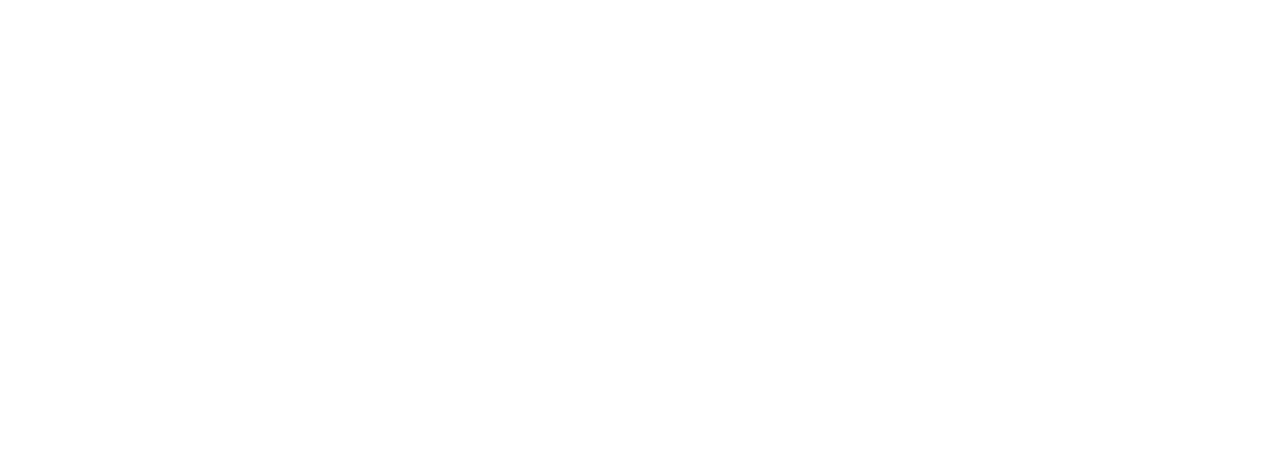
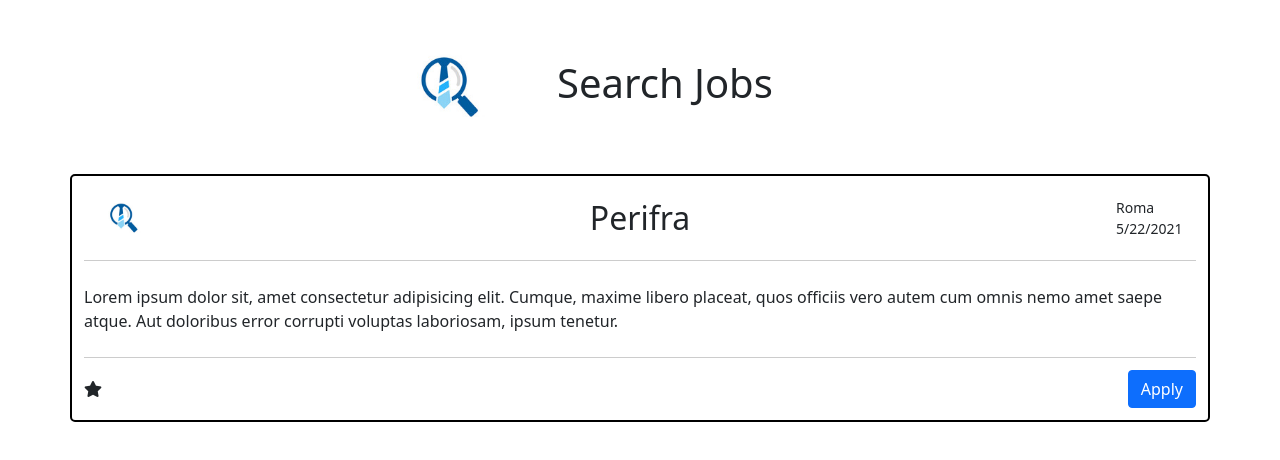
Before and after one commit to VinRu5/vuejs-search-jobs, a plain HTML site: page index.html in a window 1280 px wide. Drawn offline with nearby package versions, Linux system fonts and the light colour scheme.

Commit message:
css base

```diff
--- a/css/style.css
+++ b/css/style.css
@@ -0,0 +1,46 @@
+img {
+    width: 100%;
+}
+
+
+/* Advertisement  */
+section.ad {
+    border: 2px solid black;
+    border-radius: 5px;
+}
+
+.ad .ad-info {
+    display: flex;
+    align-items: center;
+    justify-content: center;
+    border-bottom: 1px #ccc solid;
+}
+
+.ad-info .logo-container {
+    flex-basis: 80px;
+}
+
+.ad-info .company {
+    flex-grow: 1;
+    text-align: center;
+    font-size: 32px;
+}
+
+.ad-info .info {
+    flex-basis: 80px;
+    font-size: 14px;
+}
+
+.ad .ad-text {
+    margin-top: 24px;
+    margin-bottom: 24px;
+}
+
+.ad .ad-preferences {
+    display: flex;
+    align-items: center;
+    justify-content: space-between;
+    border-top: 1px #ccc solid;
+    padding-top: 12px;
+    padding-bottom: 12px;
+}
--- a/index.html
+++ b/index.html
@@ -12,6 +12,36 @@
 </head>
 <body>
     <div id="app">
+        <div class="container">
+            <header class="row align-items-center justify-content-center">
+                <div class="img-container col-2">
+                    <img src="./img/logo.jpg" alt="logo">
+                </div>
+                <h1 class="col-4">Search Jobs</h1>
+            </header>
+            <main class="row">
+                <section class="ad col-12">
+                    <div class="ad-info">
+                        <div class="logo-container">
+                            <img src="./img/logo.jpg" alt="logo">
+                        </div>
+                        <div class="company">Perifra</div>
+                        <div class="info">
+                            <div class="location">Roma</div>
+                            <div class="date">5/22/2021</div>
+                        </div>
+                    </div>
+                    <div class="ad-text">
+                        Lorem ipsum dolor sit, amet consectetur adipisicing elit. Cumque, maxime libero placeat, quos officiis vero autem cum omnis nemo amet saepe atque. Aut doloribus error corrupti voluptas laboriosam, ipsum tenetur.
+                    </div>
+                    <div class="ad-preferences">
+                        <i class="fas fa-star"></i>
+                        <button class="btn btn-primary">Apply</button>
+                    </div>
+                </section>
+            </main>
+
+        </div>
 
     </div>
     <script type="text/javascript" src="./js/script.js"></script>
```
